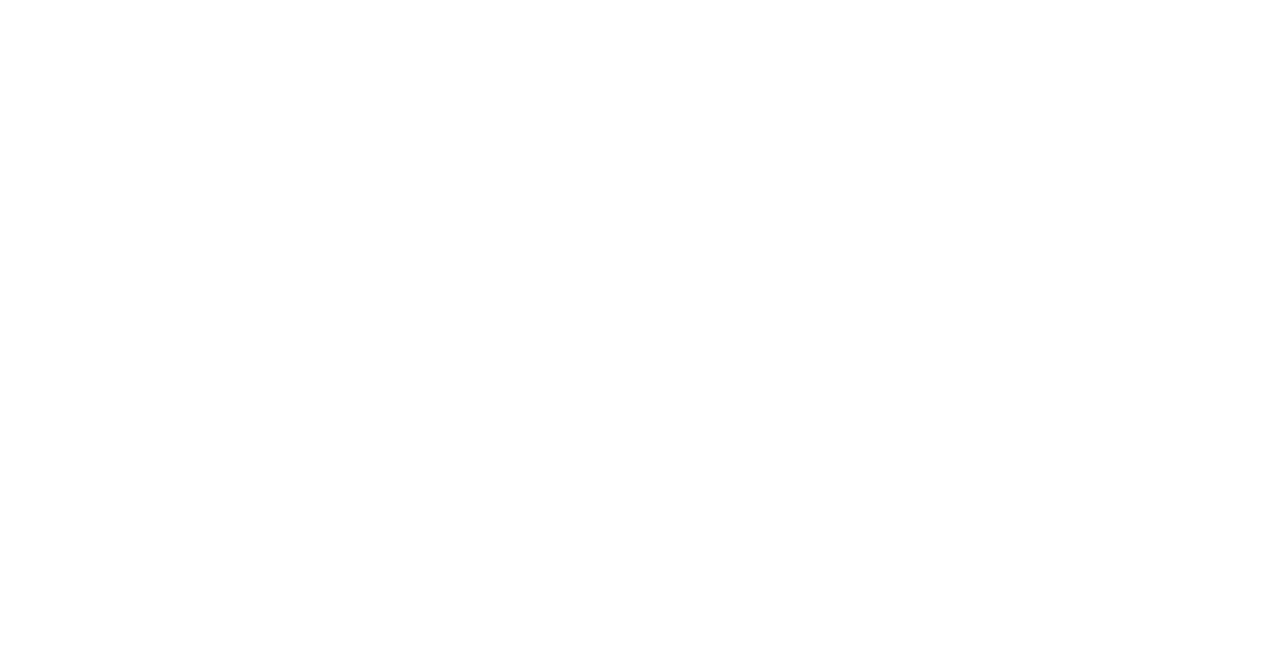
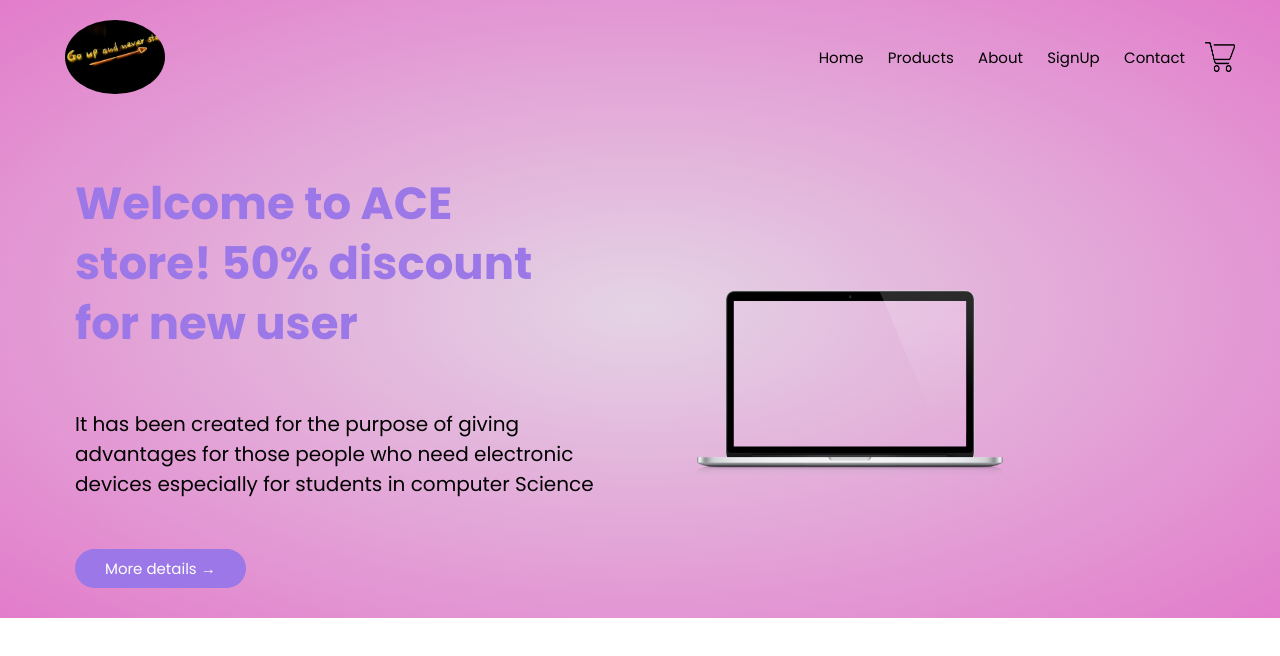
Before and after one commit to floxyp/E-commerce-website-with-html-and-css, a plain HTML site: page index.html in a window 1280 px wide. Drawn offline with Linux system fonts and the light colour scheme.

Commit message:
first section

```diff
--- a/index.html
+++ b/index.html
@@ -4,16 +4,53 @@
     <meta charset="UTF-8">
     <meta name="viewport" content="width=device-width, initial-scale=1.0">
     <title>E-commerce Website</title>
+    <link rel="stylesheet" href="style.css">
 </head>
 <body>
     <!--------------First page------------------->
     <!----------Header------Nav bar section-------->
+    <section class="firstpage" id="home">
+        <div class="container">
+            <!--------------navbar--------------->
+            <div class="navbar">
+                <div class="logo">
+                    <img src="media/logo.jpg" alt="LOGO" width="100px">
+                </div>
+                <nav>
+                    <ul>
+                        <li><a href="#home">Home</a></li>
+                        <li><a href="#product">Products</a></li>
+                        <li><a href="">About</a></li>
+                        <li><a href="">SignUp</a></li>
+                        <li><a href="">Contact</a></li>
+                    </ul>
+                </nav>
+                <!------------ cart icon-->
+                <img src="media/cart.png" alt="cart" width="30px" height="30px">
+            </div>
+            <!--------------row has 2 cols-->
+            <div class="row">
+                <div class="col">
+                    <h1>Welcome to ACE store! 50% discount for new user </h1>
+                    <p><br> It has been created for the purpose of giving advantages for those people who need electronic devices especially for students in computer Science </p>
+                    <a href="" class="btn">More details &#8594;</a>
+                </div>
+                <div class="col">
+                    <img src="media/mac-laptop-png-13.png" alt="Presentation" >
+                </div>
 
-    <!-----------------------About-------------------->
+            </div>
+
+        </div>
+    </section>
+
 
 
 
     <!---------Section product---------------->
+    <section class="product" id="product">
+
+    </section>
 
 
 
--- a/style.css
+++ b/style.css
@@ -0,0 +1,110 @@
+
+@import url('https://fonts.googleapis.com/css2?family=Poppins:wght@300;400;500;600;700&display=swap');
+
+*{
+    margin: 0;
+    padding: 0;
+    box-sizing: border-box;
+
+}
+body{
+    font-family: 'Poppins', sans-serif;
+}
+
+.firstpage {
+    background: radial-gradient(rgb(228, 212, 229), #e27ccb);
+
+}
+.navbar {
+    display: flex;
+    align-items: center;
+    padding: 20px;
+}
+
+.logo {
+    display: flex;
+    cursor: pointer;
+}
+.logo img{
+    margin-left: 20px;
+    border-radius: 50%;
+}
+
+nav{
+    flex: 1;
+    text-align: right;
+}
+
+nav ul{
+    display: inline-block;
+    list-style-type: none;
+}
+
+nav ul li{
+    display: inline-block;
+    margin-right: 20px;
+}
+
+a{
+    font-size: 15px;
+    text-decoration: none;
+    color:black;
+
+}
+
+
+.container {
+    max-width: 1300px;
+    margin: auto;
+    padding-left: 25px;
+    padding-right: 25px;
+}
+.row {
+    display: flex;
+    align-items: center;
+    flex-wrap: wrap;
+    justify-content: space-around;
+}
+
+.col {
+    flex-basis: 50%;
+    min-width: 300px;
+}
+
+.col img {
+    max-width: 100%;
+    padding: 50px 50px;
+
+}
+
+.col h1{
+    font-size: 45px;
+    line-height: 60px;
+    margin: 25px 50px;
+    color: #9B77E7;
+}
+.col p{
+    font-size: 20px;
+    margin-left: 50px;
+    color: black;
+}
+
+.btn {
+    display: inline-block;
+    background: #9B77E7;
+    color: #fff;
+    padding: 8px 30px;
+    margin: 30px 50px;
+    margin-top: 50px;
+    border-radius: 30px;
+
+}
+.btn:hover{
+    background: #fff;
+    color: black;
+}
+
+
+.firstpage .row {
+    margin-top: 35px;
+}
```
Also changed, not shown: media/cart.png (added), media/mac-laptop-png-13.png (added), media/mac_presentation.jpg (added).
